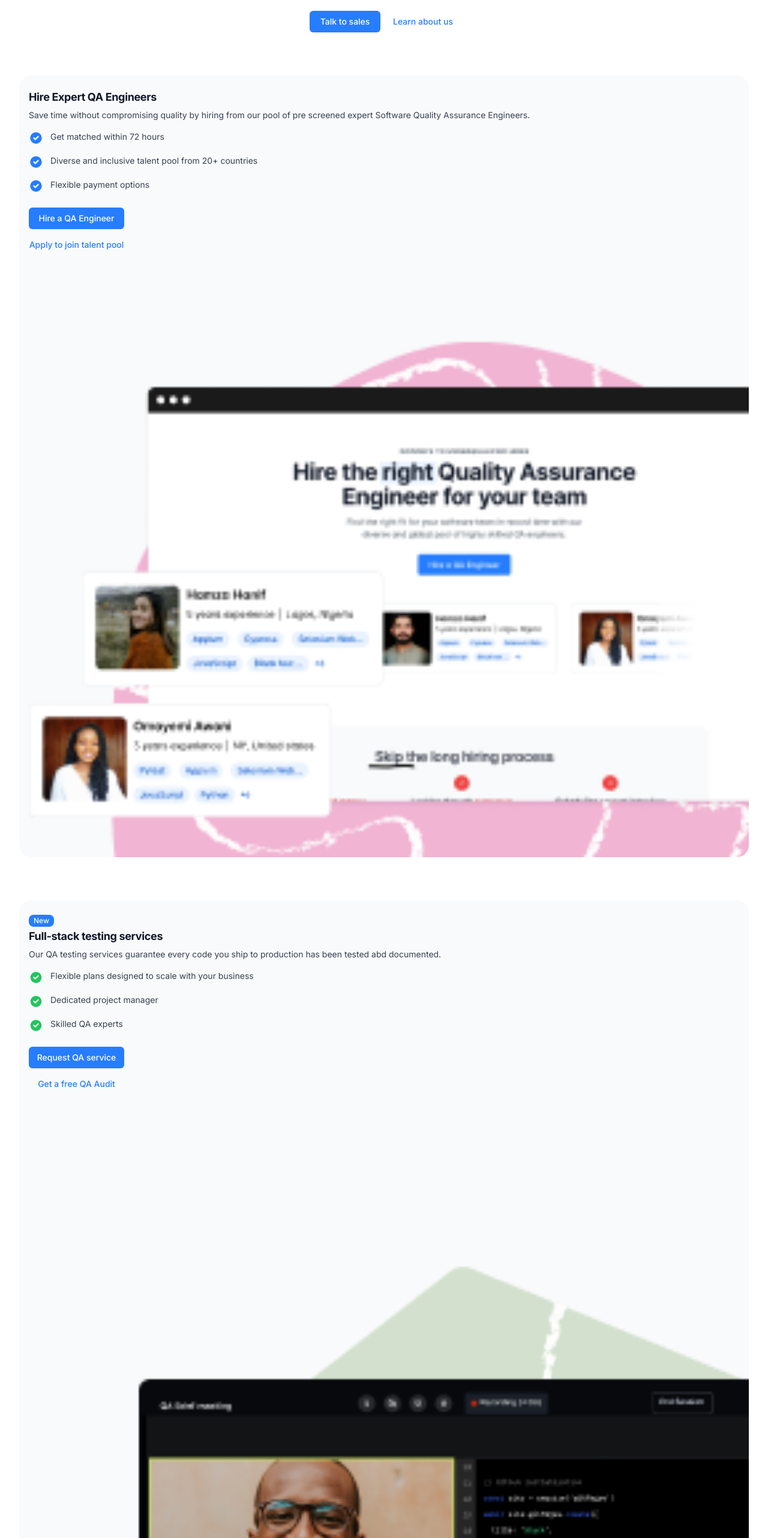
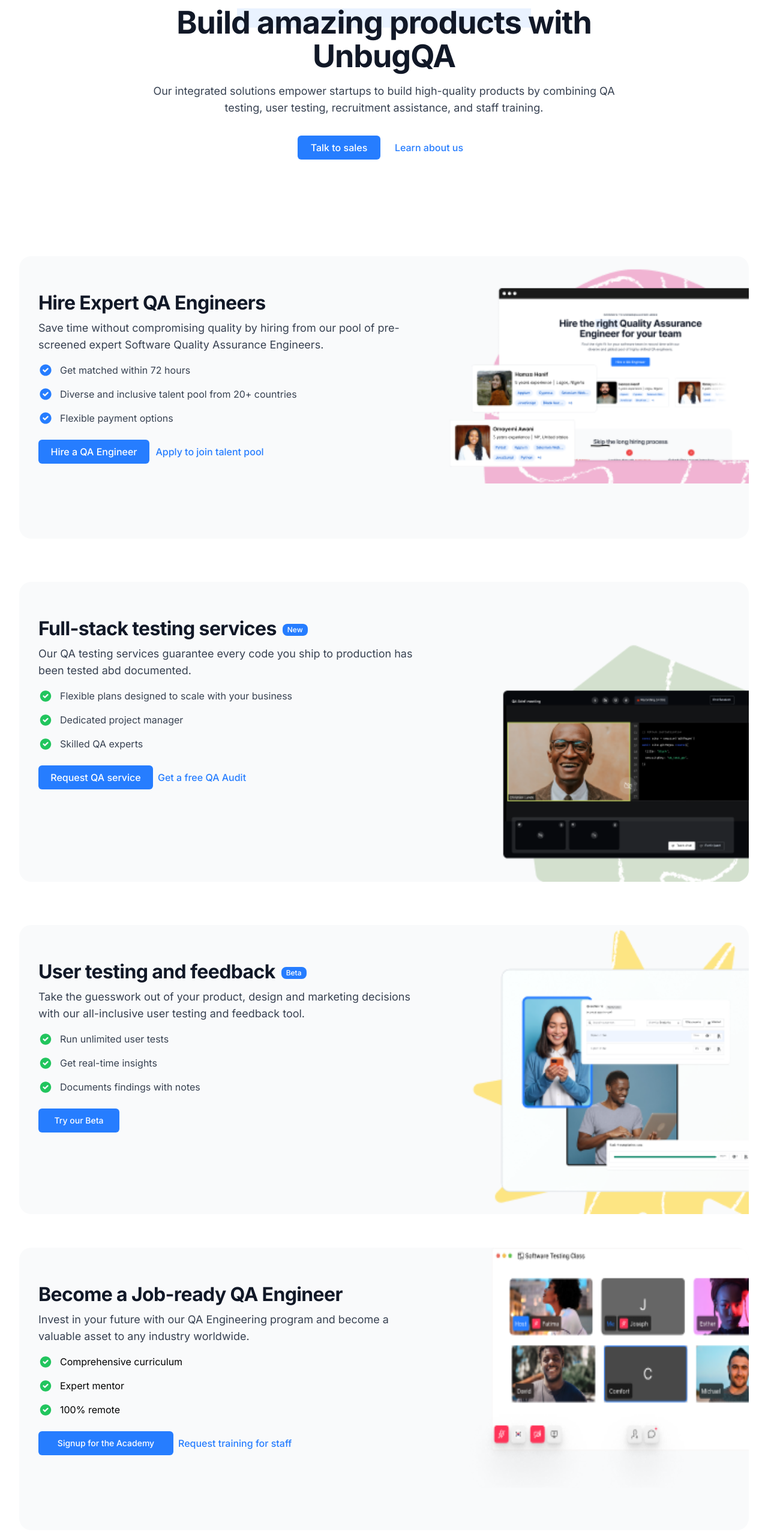
Before and after one commit to Vubere/fe-intern-unbug-qa, a Nuxt app: page / in a window 1280 px wide. Shown: the part 222-2786 px from the top of the page at 60% size. Built offline with nearby package versions, Linux system fonts and the light colour scheme.

Commit message:
feat/ - made desktop view of the homepage

```diff
--- a/assets/css/main.css
+++ b/assets/css/main.css
@@ -8,4 +8,10 @@
 
 *{
   font-family: 'Inter', sans-serif;
+  -ms-overflow-style: none;
+  scrollbar-width: none;
 }
+
+*::-webkit-scrollbar{
+  display: none;
+}
--- a/components/Header.vue
+++ b/components/Header.vue
@@ -1,5 +1,5 @@
 <template>
-  <header class="flex justify-between gap-2 p-2 px-[5%] lg:px-[11.45%]  border-b h-[80px] items-center fixed top-0 left-0 w-full">
+  <header class="flex justify-between gap-2 p-2 py-[24px] px-[5%] lg:px-[11.45%] h-[80px] items-center fixed top-0 left-0 w-full bg-[#fff] z-20 ">
     <div class="flex gap-[30px] items-center">
       <h1
         class="font-[700] text-[19.69px] flex gap-[11px] items-center text-headerBlack"
--- a/pages/index.vue
+++ b/pages/index.vue
@@ -1,8 +1,10 @@
 <template>
-  <main class="mt-[112px] px-[32px]">
-    <section class="w-full">
+  <main class="mt-[112px] md:mt-[204px] px-[32px]">
+    <section
+      class="w-full max-w-[816px] mx-auto mb-[72px] md:mb-[89px] overflow-hidden"
+    >
       <p
-        class="uppercase font-Inter text-[10px] font-[600] leading-[20px] text-center mb-[8px] text-textBlack"
+        class="uppercase font-Inter text-[10px] md:text-[14px] font-[600] leading-[20px] text-center mb-[8px] text-textBlack"
       >
         One-stop solution for product quality
       </p>
@@ -11,13 +13,13 @@
           class="absolute left-[20%] w-[60%] h-[32px] top-[4px] bg-[#e9f2ff] z-[-200]"
         ></span>
         <h2
-          class="text-[24px] font-[700] leading-[32px] font-Inter w-full text-center text-darkBlack"
+          class="text-[24px] md:text-[52px] font-[700] leading-[32px] md:leading-[56px] md:tracking-[-1.04px] w-full text-center text-darkBlack"
         >
           Build amazing products with UnbugQA
         </h2>
       </div>
       <p
-        class="text-textBlack text-[14px] leading-[20px] text-center mb-[32px]"
+        class="text-textBlack text-[14px] md:text-[18px] leading-[20px] md:leading-[28px] text-center mb-[32px]"
       >
         Our integrated solutions empower startups to build high-quality products
         by combining QA testing, user testing, recruitment assistance, and staff
@@ -26,175 +28,217 @@
       <div class="flex justify-center gap-[12px] mb-[72px]">
         <nuxt-link
           to="/"
-          class="bg-primaryBlue h-[36px] w-[118px] rounded-[6px] text-[#fff] text-[14px] leading-[20px] font-[500] text-center flex items-center justify-center block"
+          class="bg-primaryBlue h-[36px] md:h-[40px] w-[118px] md:w-[138px] rounded-[6px] text-[14px] md:text-[16px] leading-[20px] md:leading-[24px] font-[500] text-center text-[#fff] flex items-center justify-center block"
           >Talk to sales</nuxt-link
         >
         <nuxt-link
           to="/"
-          class="text-primaryBlue h-[36px] w-[118px] rounded-[6px] text-[14px] leading-[20px] font-[500] text-center flex items-center justify-center block"
+          class="text-primaryBlue h-[36px] md:h-[40px] w-[118px] md:w-[138px] rounded-[6px] text-[14px] md:text-[16px] leading-[20px] md:leading-[24px] font-[500] text-center flex items-center justify-center block"
         >
           Learn about us
         </nuxt-link>
       </div>
     </section>
-    <section class="rounded-[20px] bg-[#f9fafb] mb-[72px] overflow-hidden">
-      <div class="px-[16px] py-[24px] w-full">
+    <section
+      class="rounded-[20px] bg-[#f9fafb] mb-[72px] overflow-hidden md:flex md:justify-between"
+    >
+      <div class="px-[16px] px-[32px] py-[24px] md:py-[58px] w-full">
         <h2
-          class="text-[18px] font-[700] leading-[24px] tracking-[-0.36px] mb-[8px] text-darkBlack"
+          class="text-[18px] md:text-[32px] font-[700] leading-[24px] md:leading-[40px] tracking-[-0.36px] md:tracking-[-0.64px] mb-[8px] text-darkBlack"
         >
           Hire Expert QA Engineers
         </h2>
-        <p class="text-[14px] leading-[20px] mb-[16px] text-textBlack">
-          Save time without compromising quality by hiring from our pool of pre
-          screened expert Software Quality Assurance Engineers.
+        <p
+          class="text-[14px] md:text-[18px] leading-[20px] md:leading-[28px] mb-[16px] text-textBlack"
+        >
+          Save time without compromising quality by hiring from our pool of
+          pre-screened expert Software Quality Assurance Engineers.
         </p>
         <ul class="w-full flex flex-col gap-[16px] mb-[24px]">
           <li class="w-full flex gap-[12px]">
             <nuxt-img src="/blueCheckMark.svg" class="w-[24px] h-[24px]" />
-            <span class="text-textBlack text-[14px] leading-[20px]"
+            <span
+              class="text-textBlack text-[14px] md:text-[16px] leading-[20px] md:leading-[24px]"
               >Get matched within 72 hours</span
             >
           </li>
           <li class="w-full flex gap-[12px]">
             <nuxt-img src="/blueCheckMark.svg" class="w-[24px] h-[24px]" />
-            <span class="text-textBlack text-[14px] leading-[20px]"
+            <span
+              class="text-textBlack text-[14px] md:text-[16px] leading-[20px] md:leading-[24px]"
               >Diverse and inclusive talent pool from 20+ countries</span
             >
           </li>
           <li class="w-full flex gap-[12px]">
             <nuxt-img src="/blueCheckMark.svg" class="w-[24px] h-[24px]" />
-            <span class="text-textBlack text-[14px] leading-[20px]"
+            <span
+              class="text-textBlack text-[14px] md:text-[16px] leading-[20px] md:leading-[24px]"
               >Flexible payment options</span
             >
           </li>
         </ul>
-        <div class="flex flex-col gap-[8px] mb-[67px]">
+        <div
+          class="flex flex-col gap-[8px] mb-[67px] w-full md:flex-row mb-[67px] w-full md:flex-row"
+        >
           <nuxt-link
             to="/"
-            class="bg-primaryBlue h-[36px] w-[159px] rounded-[6px] text-[#fff] text-[14px] leading-[20px] font-[500] text-center flex items-center justify-center block"
+            class="bg-primaryBlue h-[36px] md:h-[40px] w-[159px] md:w-[185px] rounded-[6px] text-[#fff] text-[14px] md:text-[16px] leading-[20px] md:leading-[24px] font-[500] text-center flex items-center justify-center block"
             >Hire a QA Engineer</nuxt-link
           >
           <nuxt-link
             to="/"
-            class="text-primaryBlue h-[36px] w-[159px] rounded-[6px] text-[14px] leading-[20px] font-[500] text-center flex items-center justify-center block"
+            class="text-primaryBlue h-[36px] md:h-[40px] w-[159px] md:w-[185px] rounded-[6px] text-[#fff] text-[14px] md:text-[16px] leading-[20px] md:leading-[24px] font-[500] ] text-center flex items-center justify-center block"
           >
             Apply to join talent pool
           </nuxt-link>
         </div>
       </div>
-      <div class="w-full pl-[16px]">
+      <div
+        class="w-full pl-[16px] max-w-[515px] md:min-w-[350px] md:min-h-[400px]"
+      >
         <nuxt-img src="/articleImg1.png" class="w-full" />
       </div>
     </section>
-    <section class="rounded-[20px] bg-[#f9fafb] mb-[72px]">
-      <div class="px-[16px] py-[24px] w-full">
+    <section
+      class="rounded-[20px] bg-[#f9fafb] mb-[72px] md:flex md:justify-between overflow-hidden"
+    >
+      <div class="px-[16px] px-[32px] py-[24px] md:py-[58px] w-full">
+        <div
+          class="md:flex md:items-center md:flex-row-reverse md:justify-end md: gap-[10px]"
+        >
           <p
             class="rounded-[8px] w-[42px] h-[20px] text-[#fff] bg-primaryBlue text-center text-[12px] leading-[20px] font-[500] mb-[4px]"
           >
             New
           </p>
           <h2
-          class="text-[18px] font-[700] leading-[24px] tracking-[-0.36px] mb-[8px] text-darkBlack"
+            class="text-[18px] md:text-[32px] font-[700] leading-[24px] md:leading-[40px] tracking-[-0.36px] md:tracking-[-0.64px] mb-[8px] text-darkBlack"
           >
             Full-stack testing services
           </h2>
-        <p class="text-[14px] leading-[20px] mb-[16px] text-textBlack">
+        </div>
+        <p
+          class="text-[14px] md:text-[18px] leading-[20px] md:leading-[28px] mb-[16px] text-textBlack"
+        >
           Our QA testing services guarantee every code you ship to production
           has been tested abd documented.
         </p>
         <ul class="w-full flex flex-col gap-[16px] mb-[24px]">
           <li class="w-full flex gap-[12px]">
             <nuxt-img src="/checkMark.svg" class="w-[24px] h-[24px]" />
-            <span class="text-textBlack text-[14px] leading-[20px]"
+            <span
+              class="text-textBlack text-[14px] md:text-[16px] leading-[20px] md:leading-[24px]"
               >Flexible plans designed to scale with your business</span
             >
           </li>
           <li class="w-full flex gap-[12px]">
             <nuxt-img src="/checkMark.svg" class="w-[24px] h-[24px]" />
-            <span class="text-textBlack text-[14px] leading-[20px]"
+            <span
+              class="text-textBlack text-[14px] md:text-[16px] leading-[20px] md:leading-[24px]"
               >Dedicated project manager</span
             >
           </li>
           <li class="w-full flex gap-[12px]">
             <nuxt-img src="/checkMark.svg" class="w-[24px] h-[24px]" />
-            <span class="text-textBlack text-[14px] leading-[20px]"
+            <span
+              class="text-textBlack text-[14px] md:text-[16px] leading-[20px] md:leading-[24px]"
               >Skilled QA experts</span
             >
           </li>
         </ul>
-        <div class="flex flex-col gap-[8px]">
+        <div class="flex flex-col gap-[8px] mb-[67px] w-full md:flex-row">
           <nuxt-link
             to="/"
-            class="bg-primaryBlue h-[36px] w-[159px] rounded-[6px] text-[#fff] text-[14px] leading-[20px] font-[500] text-center flex items-center justify-center block"
+            class="bg-primaryBlue h-[36px] md:h-[40px] w-[159px] md:w-[191px] rounded-[6px] text-[#fff] text-[14px] md:text-[16px] leading-[20px] font-[500] text-center flex items-center justify-center block"
             >Request QA service</nuxt-link
           >
           <nuxt-link
             to="/"
-            class="bg-white h-[36px] w-[159px] rounded-[6px] text-primaryBlue text-[14px] leading-[20px] font-[500] text-center flex items-center justify-center block"
+            class="bg-white h-[36px] md:h-[40px] w-[159px] md:w-[191px] rounded-[6px] text-primaryBlue text-[14px] md:text-[16px] leading-[20px] font-[500] text-center flex items-center justify-start"
             >Get a free QA Audit</nuxt-link
           >
         </div>
       </div>
-      <div class="w-full pl-[16px]">
-        <nuxt-img src="/articleImg2.png" class="w-full" />
+      <div class="w-full pl-[16px] max-w-[515px]">
+        <nuxt-img
+          src="/articleImg2.png"
+          class="w-full pl-[16px] max-w-[515px] md:min-w-[350px] md:min-h-[400px]"
+        />
       </div>
     </section>
-    <section class="rounded-[20px] bg-[#f9fafb] mb-[56px]">
-      <div class="px-[16px] py-[24px] w-full">
+    <section
+      class="rounded-[20px] bg-[#f9fafb] mb-[56px] md:flex md:justify-between"
+    >
+      <div class="px-[16px] px-[32px] py-[24px] md:py-[58px] w-full">
+        <div
+          class="md:flex md:items-center md:flex-row-reverse md:justify-end md: gap-[10px]"
+        >
           <p
             class="rounded-[8px] w-[42px] h-[20px] text-[#fff] bg-primaryBlue text-center text-[12px] leading-[20px] font-[500] mb-[4px]"
           >
-          New
+            Beta
           </p>
           <h2
-          class="text-[18px] font-[700] leading-[24px] tracking-[-0.36px] mb-[8px] text-darkBlack"
+            class="text-[18px] md:text-[32px] font-[700] leading-[24px] md:leading-[40px] tracking-[-0.36px] md:tracking-[-0.64px] mb-[8px] text-darkBlack"
           >
             User testing and feedback
           </h2>
-        <p class="text-[14px] leading-[20px] mb-[16px] text-textBlack">
+        </div>
+        <p
+          class="text-[14px] md:text-[18px] leading-[20px] md:leading-[28px] mb-[16px] text-textBlack"
+        >
           Take the guesswork out of your product, design and marketing decisions
           with our all-inclusive user testing and feedback tool.
         </p>
         <ul class="w-full flex flex-col gap-[16px] mb-[24px]">
           <li class="w-full flex gap-[12px] items-center">
             <nuxt-img src="/checkMark.svg" class="w-[24px] h-[24px]" />
-            <span class="text-textBlack text-[14px] leading-[20px]"
+            <span
+              class="text-textBlack text-[14px] md:text-[16px] leading-[20px] md:leading-[24px]"
               >Run unlimited user tests</span
-            >k
+            >
           </li>
           <li class="w-full flex gap-[12px] items-center">
             <nuxt-img src="/checkMark.svg" class="w-[24px] h-[24px]" />
-            <span class="text-textBlack text-[14px] leading-[20px]"
+            <span
+              class="text-textBlack text-[14px] md:text-[16px] leading-[20px] md:leading-[24px]"
               >Get real-time insights</span
             >
           </li>
           <li class="w-full flex gap-[12px] items-center">
             <nuxt-img src="/checkMark.svg" class="w-[24px] h-[24px]" />
-            <span class="text-textBlack text-[14px] leading-[20px]"
+            <span
+              class="text-textBlack text-[14px] md:text-[16px] leading-[20px] md:leading-[24px]"
               >Documents findings with notes</span
             >
           </li>
         </ul>
-        <div class="flex flex-col gap-[8px] mb-[67px]">
+        <div
+          class="flex flex-col gap-[8px] mb-[67px] w-full md:flex-row mb-[67px]"
+        >
           <nuxt-link
             to="/"
-            class="bg-primaryBlue h-[36px] w-[115px] rounded-[6px] text-[#fff] text-[14px] leading-[20px] font-[500] text-center flex items-center justify-center block"
+            class="bg-primaryBlue h-[36px] md:h-[40px] w-[115px] md:w-[135px] rounded-[6px] text-[#fff] text-[14px] leading-[20px] font-[500] text-center flex items-center justify-center block"
             >Try our Beta</nuxt-link
           >
         </div>
       </div>
-      <div class="w-full pl-[16px]">
+      <div class="w-full pl-[16px] max-w-[515px]">
         <nuxt-img src="/articleImg3.png" class="w-full" />
       </div>
     </section>
-    <section class="rounded-[20px] bg-[#f9fafb] mb-[56px]">
-      <div class="px-[16px] py-[24px] w-full">
+    <section
+      class="rounded-[20px] bg-[#f9fafb] mb-[56px] md:flex md:justify-between overflow-hidden"
+    >
+      <div class="px-[16px] px-[32px] py-[24px] md:py-[58px] w-full">
         <h2
-          class="text-[18px] font-[700] leading-[24px] tracking-[-0.36px] mb-[8px] text-darkBlack"
+          class="text-[18px] md:text-[32px] font-[700] leading-[24px] md:leading-[40px] tracking-[-0.36px] md:tracking-[-0.64px] mb-[8px] text-darkBlack"
         >
           Become a Job-ready QA Engineer
         </h2>
-        <p class="text-[14px] leading-[20px] mb-[16px] text-textBlack">
+        <p
+          class="text-[14px] md:text-[18px] leading-[20px] md:leading-[28px] mb-[16px] text-textBlack"
+        >
           Invest in your future with our QA Engineering program and become a
           valuable asset to any industry worldwide.
         </p>
@@ -212,31 +256,36 @@
             <span>100% remote</span>
           </li>
         </ul>
-        <div class="flex flex-col gap-[8px] mb-[67px]">
+        <div
+          class="flex flex-col gap-[8px] mb-[67px] w-full md:flex-row mb-[67px]"
+        >
           <nuxt-link
             to="/"
-            class="bg-primaryBlue h-[36px] w-[194px] rounded-[6px] text-[#fff] text-[14px] leading-[20px] font-[500] text-center flex items-center justify-center block"
+            class="bg-primaryBlue h-[36px] md:h-[40px] w-[194px] md:w-[225px] rounded-[6px] text-[#fff] text-[14px] leading-[20px] font-[500] text-center flex items-center justify-center block"
             >Signup for the Academy</nuxt-link
           >
           <nuxt-link
             to="/"
-            class="bg-white h-[36px] w-[194px] rounded-[6px] text-primaryBlue text-[14px] leading-[20px] font-[500] text-center flex items-center justify-center text-start block"
+            class="bg-white h-[36px] md:h-[40px] w-[194px] md:w-[225px] rounded-[6px] text-primaryBlue text-[14px] md:text-[16px] leading-[20px] font-[500] flex items-center justify-start text-start block"
             >Request training for staff</nuxt-link
           >
         </div>
       </div>
-      <div class="w-full pl-[16px]">
-        <nuxt-img src="/articleImg4.png" class="w-full" />
+      <div class="w-full pl-[16px] max-w-[515px]">
+        <nuxt-img
+          src="/articleImg4.png"
+          class="w-full pl-[16px] max-w-[515px] md:min-w-[350px] md:min-h-[400px]"
+        />
       </div>
     </section>
-    <section class="mb-[72px]">
+    <section class="mb-[72px] max-w-[800px] mx-auto">
       <h2
-        class="w-full text-center font-[700] text-[18px] leading-[24px] tracking-[-0.36px] text-darkBlack mb-[8px]"
+        class="w-full text-center font-[700] text-[18px] md:text-[36px] leading-[24px] md:leading-[44px] tracking-[-0.36px] md:tracking-[-0.72px] text-darkBlack mb-[8px]"
       >
         Get a free QA audit
       </h2>
       <p
-        class="text-textBlack leading-[20px] text-[14px] text-center mb-[24px]"
+        class="text-textBlack leading-[20px] md:leading-[28px] text-[14px] md:text-[18px] text-center mb-[24px]"
       >
         Get a quality assurance audit done on your website and mobile
         application by our team of expert QA Engineers for free! Take advantage
@@ -244,74 +293,86 @@
       </p>
       <nuxt-link
         to="/"
-        class="bg-primaryBlue h-[36px] w-[161px] rounded-[6px] text-[#fff] text-[14px] leading-[20px] font-[500] text-center flex items-center justify-center block mx-auto"
+        class="bg-primaryBlue h-[36px] md:h-[40px] w-[161px] md:w-[177px] rounded-[6px] text-[#fff] text-[14px] leading-[20px] font-[500] text-center flex items-center justify-center block mx-auto"
       >
         Get a free QA audit
       </nuxt-link>
     </section>
-    <section class="w-full mb-[72px]">
-      <h2 class="text-[18px] text-darkBlack font-[700] mb-[72px] text-center">
+    <section class="w-full mb-[72px] max-w-[1120px] mx-auto">
+      <h2
+        class="text-[18px] md:text-[36px] md:leading-[44px] tracking-[-0.36px] md:tracking-[-0.72px] text-darkBlack font-[700] mb-[72px] md:mb-[32px] text-center"
+      >
         Featured articles
       </h2>
-      <div class="flex flex-col gap-[56px] w-full">
-        <ArticleCard
+      <div
+        class="flex flex-col flex-wrap sm:flex-row gap-[56px] sm:gap-[32px] justify-center items-center w-full"
+      >
+        <div
           v-for="item in articleCards"
           :key="item.heading"
+          class="max-w-[348px]"
+        >
+          <ArticleCard
             :heading="item.heading"
             :text="item.text"
             :image="item.image"
           />
         </div>
+      </div>
     </section>
-    <section class="bg-[#e9f2ff] rounded-[20px] pt-[32px] px-[16px] mb-[72px]">
+    <section
+      class="bg-[#e9f2ff] rounded-[20px] pt-[32px] px-[16px] mb-[72px] md:mb max-w-[1120px] mx-auto md:flex md:px-[60px]"
+    >
+      <div class="w-full md:py-[60px] md:px-60px md:mr-[30px] lg:mr-[55px]">
         <h2
-        class="font-[700] text-[16px] text-darkBlack font-[600] text-center w-full leading-[24px] mb-[8px]"
+          class="font-[700] text-[16px] text-darkBlack font-[600] text-center md:text-start w-full leading-[24px] mb-[8px] md:text-[28px] md:leading-[36px] tracking-[-0.23px] md:tracking-[-0.56px]"
         >
           We guarantee the high quality of your product.
         </h2>
         <p
-        class="text-center text-[14px] text-textBlack leading-[20px] mb-[24px]"
+          class="text-center md:text-start text-[14px] md:text-[16px] text-textBlack leading-[20px] md:leading-[24px] mb-[24px] "
         >
-        Our integrated solutions ensure your product meets the highest standards
-        of quality, and we stand behind our work with a guarantee of
+          Our integrated solutions ensure your product meets the highest
+          standards of quality, and we stand behind our work with a guarantee of
           satisfaction.
         </p>
         <nuxt-link
           to="/"
-        class="bg-primaryBlue h-[36px] w-[118px] rounded-[6px] text-[#fff] text-[14px] leading-[20px] font-[500] text-center flex items-center justify-center block mx-auto mb-[37px]"
+          class="bg-primaryBlue h-[36px] md:h-[40px] w-[118px] md:w-[158px] rounded-[6px] text-[#fff] text-[14px] md-[18px]  leading-[20px] md:leading-[28px] font-[500] text-center flex items-center justify-center block mx-auto md:mx-0 mb-[37px]"
         >
           Talk to sales
         </nuxt-link>
+      </div>
       <form
-        class="w-[77.34%] rounded-[10px] bg-[#fff] p-[16.5px] mx-auto overflow-hidden flex flex-col gap-[10.54px]"
+        class="w-[77.34%] rounded-[10px] bg-[#fff] p-[16.5px] md:p-[23.84px] mx-auto overflow-hidden flex flex-col gap-[10.54px] md:gap-[14.9px] max-w-[327px]"
       >
-        <div class="w-full flex gap-[2.17px] flex-col">
+        <div class="w-full flex gap-[2.17px] md:gap-[5.96px] flex-col">
           <label
             for="headline"
-            class="text-[7.38px] font-[500] text-darkBlack w-full"
+            class="text-[7.38px] md:text-[14px] md:leading-[20px] font-[500] text-darkBlack w-full"
             >Headline</label
           >
           <input
             type="text"
             name="headline"
             placeholder="Your company"
-            class="w-full h-[16.27px] rounded-[3.16px] border border-[#D1D5DB] py-[5.76px] px-[6.32px] text-[7.38px] placeholder-lightAsh"
+            class="w-full h-[16.27px] md:h-[29.9px] rounded-[3.16px] md:rounded-[4.47px] border border-[#D1D5DB] py-[5.76px] px-[6.32px] text-[7.38px] md:text-[10.428px] placeholder-lightAsh "
             disabled
           />
-          <p class="text-[7.38px] text-ash leading-[10.543px]">
+          <p class="text-[7.38px] md:text-[10.428px] text-ash leading-[10.543px] md:leading-[14.897px]">
             e.g Senior QA Engineer proficient in Selenim
           </p>
         </div>
-        <div class="w-full flex gap-[2.17px] flex-col">
+        <div class="w-full flex gap-[2.17px] md:gap-[5.96px] flex-col">
           <label
             for="proficiency"
-            class="text-[7.38px] font-[500] text-darkBlack w-full"
+            class="text-[7.38px] md:text-[14px] md:leading-[20px] font-[500] text-darkBlack w-full"
             >Proficiency</label
           >
           <select
             type="text"
             name="proficiency"
-            class="w-full h-[16.27px] rounded-[3.16px] border border-[#D1D5DB] flex items-center text-[7.38px] placeholder-lightAsh block"
+              class="w-full h-[16.27px] md:h-[29.9px] rounded-[3.16px] md:rounded-[4.47px] border border-[#D1D5DB] py-[5.76px] px-[6.32px] text-[7.38px] md:text-[10.428px] placeholder-lightAsh"
             id="proficiency"
             placeholder="Your company"
             disabled
@@ -319,22 +380,21 @@
             <option value="" selected>Select..</option>
           </select>
         </div>
-        <div class="w-full flex gap-[2.17px] flex-col">
+        <div class="w-full flex gap-[2.17px] md:gap-[5.96px] flex-col">
           <label
             for="headline"
-            class="text-[7.38px] font-[500] text-darkBlack w-full"
+            class="text-[7.38px] md:text-[14px] md:leading-[20px] font-[500] text-darkBlack w-full"
             >Skills</label
           >
           <input
             type="text"
             placeholder="Search skill"
             disabled
-            class="w-full h-[16.27px] rounded-[3.16px] border border-[#D1D5DB] py-[5.76px] px-[6.32px] text-[7.38px] placeholder-lightAsh"
+              class="w-full h-[16.27px] md:h-[29.9px] rounded-[3.16px] md:rounded-[4.47px] border border-[#D1D5DB] py-[5.76px] px-[6.32px] text-[7.38px] md:text-[10.428px] placeholder-lightAsh"
           />
         </div>
       </form>
     </section>
-    <nuxt-img src="/blogImages/img1.svg" />
   </main>
 </template>
 
@@ -371,5 +431,4 @@
     },
   ],
 });
-
 </script>
```
Also changed, not shown: components/ArticleCard.vue (+5 -5 lines), components/Footer.vue (+22 -20 lines). Lines whose indentation alone changed are shown as unchanged.
